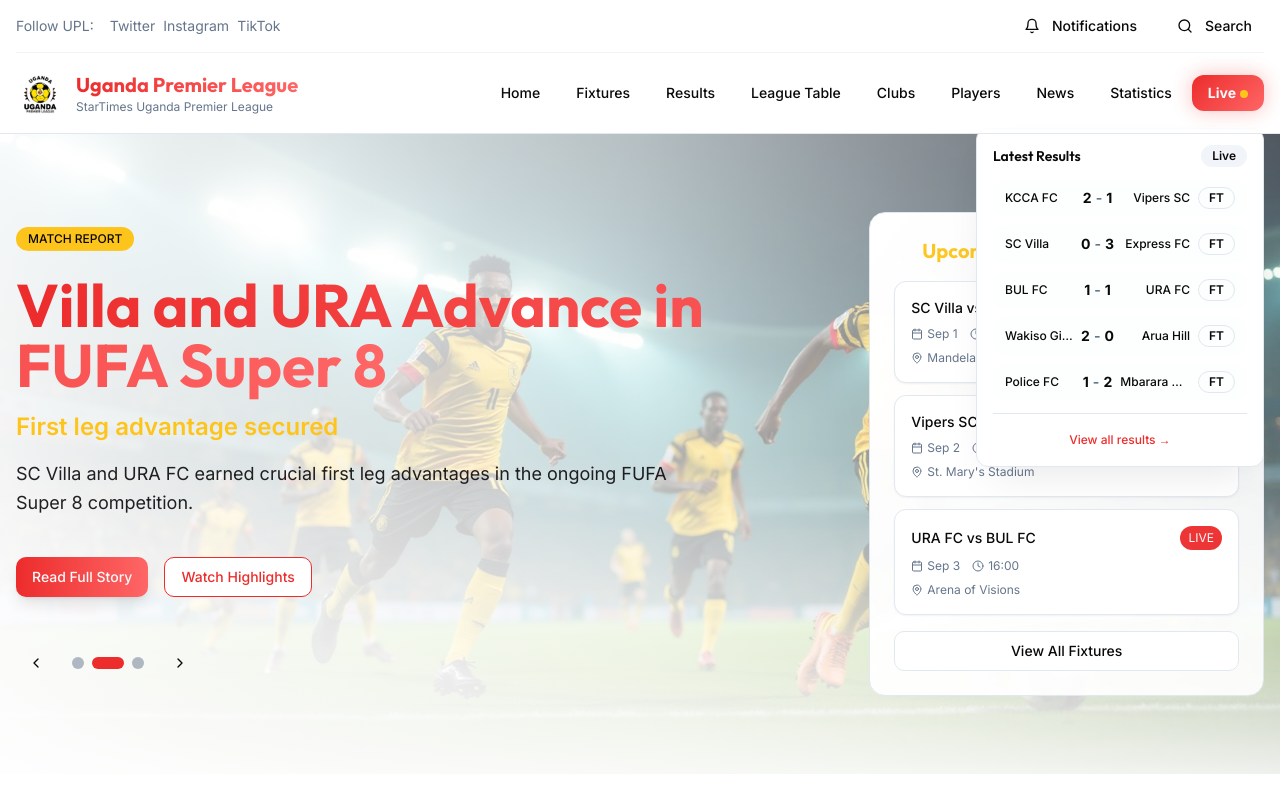
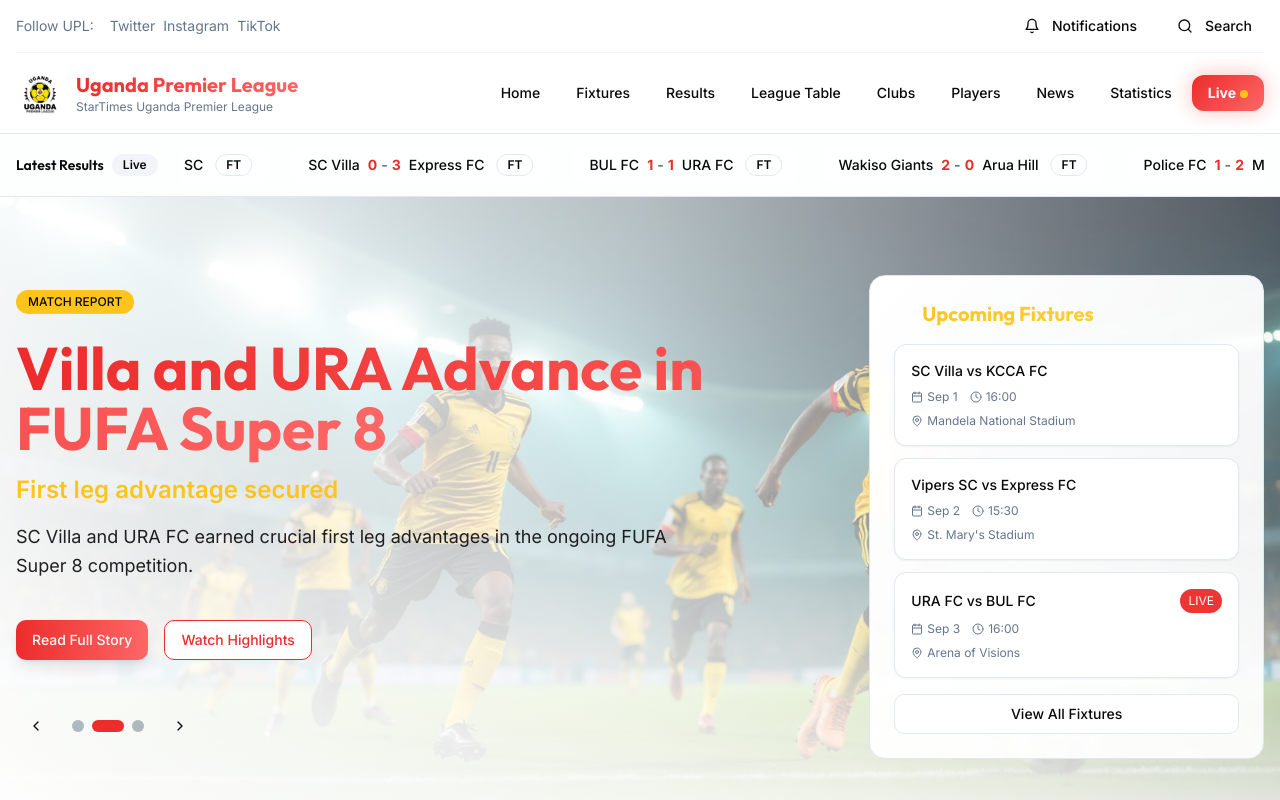
Before and after one commit to namronny111-max/uganda-football-hub-83, a React (Vite) app: page / in a window 1280 px wide. Shown: the top 800 px of the page. Built offline with nearby package versions, Linux system fonts and the light colour scheme.

Commit message:
Move results to hero section
Move the floating results section to a horizontal bar at the top of the hero section, aligning with the design of the English Premier League website.

```diff
--- a/src/components/FloatingResults.tsx
+++ /dev/null
@@ -1,84 +0,0 @@
-import { Badge } from "@/components/ui/badge";
-
-const FloatingResults = () => {
-  const recentResults = [
-    {
-      homeTeam: "KCCA FC",
-      awayTeam: "Vipers SC",
-      homeScore: 2,
-      awayScore: 1,
-      status: "FT"
-    },
-    {
-      homeTeam: "SC Villa",
-      awayTeam: "Express FC",
-      homeScore: 0,
-      awayScore: 3,
-      status: "FT"
-    },
-    {
-      homeTeam: "BUL FC",
-      awayTeam: "URA FC",
-      homeScore: 1,
-      awayScore: 1,
-      status: "FT"
-    },
-    {
-      homeTeam: "Wakiso Giants",
-      awayTeam: "Arua Hill",
-      homeScore: 2,
-      awayScore: 0,
-      status: "FT"
-    },
-    {
-      homeTeam: "Police FC",
-      awayTeam: "Mbarara City",
-      homeScore: 1,
-      awayScore: 2,
-      status: "FT"
-    }
-  ];
-
-  return (
-    <div className="hidden xl:block fixed right-4 top-32 z-40 bg-card border border-border rounded-lg shadow-elegant p-4 w-72 max-h-96 overflow-y-auto">
-      <div className="flex items-center justify-between mb-3">
-        <h3 className="font-semibold text-sm font-display">Latest Results</h3>
-        <Badge variant="secondary" className="text-xs">Live</Badge>
-      </div>
-
-      <div className="space-y-2">
-        {recentResults.map((match, index) => (
-          <div
-            key={index}
-            className="flex items-center justify-between py-2 px-3 bg-muted/30 rounded-lg hover:bg-muted/50 transition-colors cursor-pointer"
-          >
-            <div className="flex items-center space-x-2 flex-1">
-              <div className="text-xs font-medium truncate flex-1">
-                {match.homeTeam}
-              </div>
-              <div className="flex items-center space-x-1 text-sm font-bold">
-                <span>{match.homeScore}</span>
-                <span className="text-muted-foreground">-</span>
-                <span>{match.awayScore}</span>
-              </div>
-              <div className="text-xs font-medium truncate flex-1 text-right">
-                {match.awayTeam}
-              </div>
-            </div>
-            <Badge variant="outline" className="ml-2 text-xs">
-              {match.status}
-            </Badge>
-          </div>
-        ))}
-      </div>
-
-      <div className="mt-3 pt-3 border-t border-border">
-        <button className="w-full text-xs text-primary hover:text-primary-glow transition-colors font-medium">
-          View all results →
-        </button>
-      </div>
-    </div>
-  );
-};
-
-export default FloatingResults;
--- a/src/components/Header.tsx
+++ b/src/components/Header.tsx
@@ -4,7 +4,6 @@ import { Menu, X, Search, Bell } from "lucide-react";
 import { Button } from "@/components/ui/button";
 import { cn } from "@/lib/utils";
 import uplLogo from "@/assets/upl-logo.png";
-import FloatingResults from "@/components/FloatingResults";
 
 const Header = () => {
   const [isMenuOpen, setIsMenuOpen] = useState(false);
@@ -22,8 +21,7 @@ const Header = () => {
   ];
 
   return (
-    <>
-      <header className="sticky top-0 z-50 w-full border-b border-border bg-background/95 backdrop-blur supports-[backdrop-filter]:bg-background/60">
+    <header className="sticky top-0 z-50 w-full border-b border-border bg-background/95 backdrop-blur supports-[backdrop-filter]:bg-background/60">
         <div className="container mx-auto px-4">
         {/* Top social bar */}
         <div className="hidden md:flex items-center justify-between py-2 text-sm border-b border-border/50">
@@ -119,9 +117,7 @@ const Header = () => {
           </div>
         )}
         </div>
-      </header>
-      <FloatingResults />
-    </>
+    </header>
   );
 };
 
--- a/src/components/HeroSection.tsx
+++ b/src/components/HeroSection.tsx
@@ -4,6 +4,7 @@ import { Button } from "@/components/ui/button";
 import { Card } from "@/components/ui/card";
 import { cn } from "@/lib/utils";
 import heroImage from "@/assets/upl-hero-main.jpg";
+import HorizontalResults from "@/components/HorizontalResults";
 
 interface NewsSlide {
   id: number;
@@ -108,7 +109,9 @@ const HeroSection = () => {
   const currentNews = newsSlides[currentSlide];
 
   return (
-    <section className="relative min-h-[70vh] lg:min-h-[80vh] flex items-center">
+    <section className="relative">
+      <HorizontalResults />
+      <div className="relative min-h-[70vh] lg:min-h-[80vh] flex items-center">
       {/* Hero Background */}
       <div
         className="absolute inset-0 bg-cover bg-center bg-no-repeat"
@@ -244,6 +247,7 @@ const HeroSection = () => {
           </div>
         </div>
       </div>
+      </div>
     </section>
   );
 };
--- /dev/null
+++ b/src/components/HorizontalResults.tsx
@@ -0,0 +1,80 @@
+import { Badge } from "@/components/ui/badge";
+
+const HorizontalResults = () => {
+  const recentResults = [
+    {
+      homeTeam: "KCCA FC",
+      awayTeam: "Vipers SC",
+      homeScore: 2,
+      awayScore: 1,
+      status: "FT"
+    },
+    {
+      homeTeam: "SC Villa",
+      awayTeam: "Express FC",
+      homeScore: 0,
+      awayScore: 3,
+      status: "FT"
+    },
+    {
+      homeTeam: "BUL FC",
+      awayTeam: "URA FC",
+      homeScore: 1,
+      awayScore: 1,
+      status: "FT"
+    },
+    {
+      homeTeam: "Wakiso Giants",
+      awayTeam: "Arua Hill",
+      homeScore: 2,
+      awayScore: 0,
+      status: "FT"
+    },
+    {
+      homeTeam: "Police FC",
+      awayTeam: "Mbarara City",
+      homeScore: 1,
+      awayScore: 2,
+      status: "FT"
+    }
+  ];
+
+  return (
+    <div className="bg-muted/30 border-b border-border">
+      <div className="container mx-auto px-4">
+        <div className="flex items-center py-3">
+          <div className="flex items-center space-x-2 mr-6">
+            <h3 className="text-sm font-semibold font-display">Latest Results</h3>
+            <Badge variant="secondary" className="text-xs">Live</Badge>
+          </div>
+
+          <div className="flex-1 overflow-hidden">
+            <div className="flex items-center space-x-6 animate-scroll-horizontal">
+              {recentResults.concat(recentResults).map((match, index) => (
+                <div
+                  key={index}
+                  className="flex items-center space-x-3 whitespace-nowrap min-w-fit bg-background/50 rounded-lg px-4 py-2 hover:bg-background/80 transition-colors cursor-pointer"
+                >
+                  <div className="flex items-center space-x-2">
+                    <span className="text-sm font-medium">{match.homeTeam}</span>
+                    <div className="flex items-center space-x-1 text-sm font-bold">
+                      <span className="text-primary">{match.homeScore}</span>
+                      <span className="text-muted-foreground">-</span>
+                      <span className="text-primary">{match.awayScore}</span>
+                    </div>
+                    <span className="text-sm font-medium">{match.awayTeam}</span>
+                  </div>
+                  <Badge variant="outline" className="text-xs">
+                    {match.status}
+                  </Badge>
+                </div>
+              ))}
+            </div>
+          </div>
+        </div>
+      </div>
+    </div>
+  );
+};
+
+export default HorizontalResults;
--- a/tailwind.config.ts
+++ b/tailwind.config.ts
@@ -136,6 +136,10 @@ export default {
 						transform: 'translateY(-5px)',
 						animationTimingFunction: 'cubic-bezier(0, 0, 0.2, 1)'
 					}
+				},
+				'scroll-horizontal': {
+					'0%': { transform: 'translateX(0)' },
+					'100%': { transform: 'translateX(-50%)' }
 				}
 			},
 			animation: {
@@ -146,7 +150,8 @@ export default {
 				'scale-in': 'scale-in 0.3s ease-out',
 				'slide-in-right': 'slide-in-right 0.4s ease-out',
 				'pulse-glow': 'pulse-glow 3s ease-in-out infinite',
-				'bounce-subtle': 'bounce-subtle 2s infinite'
+				'bounce-subtle': 'bounce-subtle 2s infinite',
+				'scroll-horizontal': 'scroll-horizontal 20s linear infinite'
 			},
 			transitionTimingFunction: {
 				'bounce': 'cubic-bezier(0.68, -0.55, 0.265, 1.55)',
```
